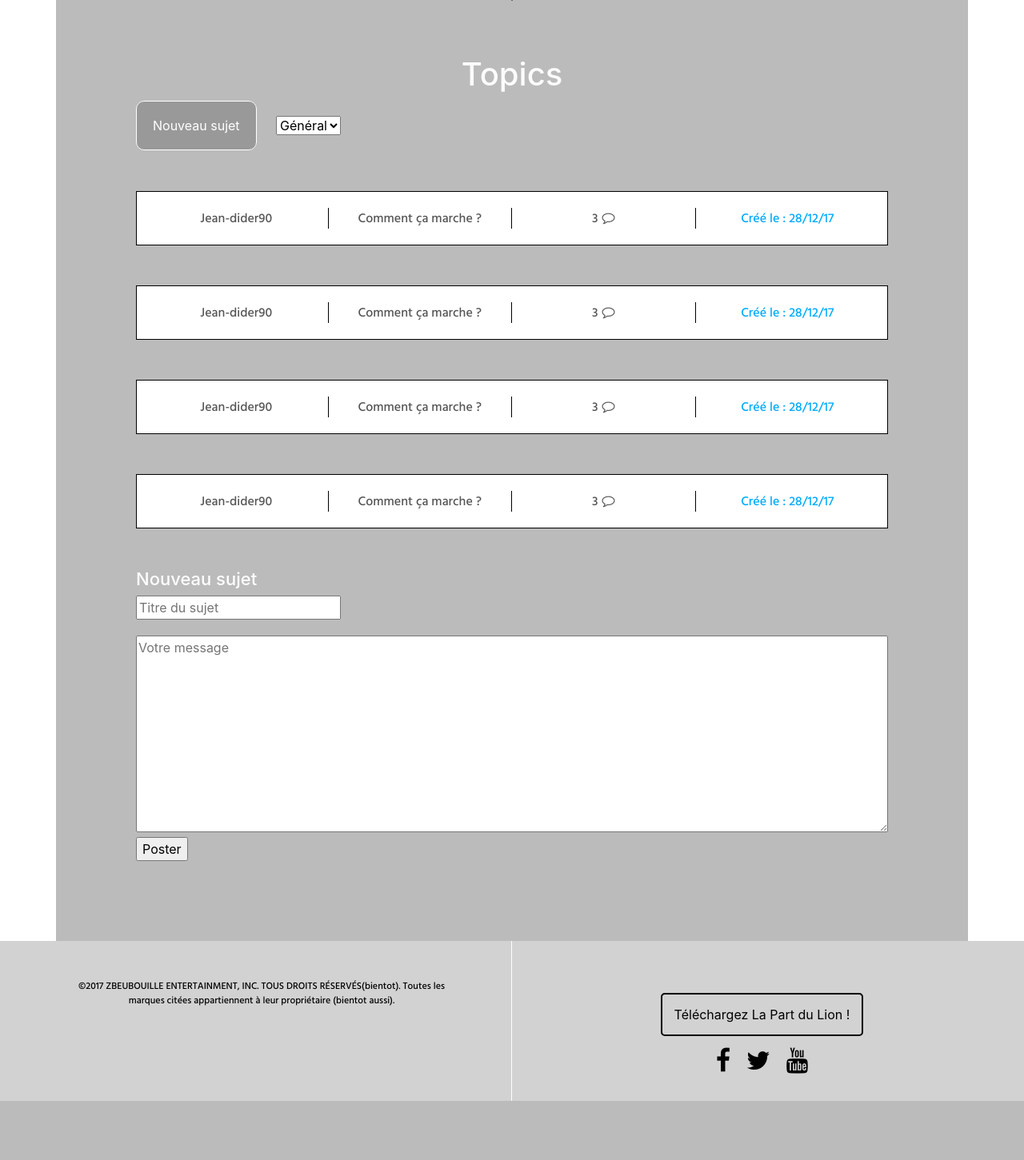
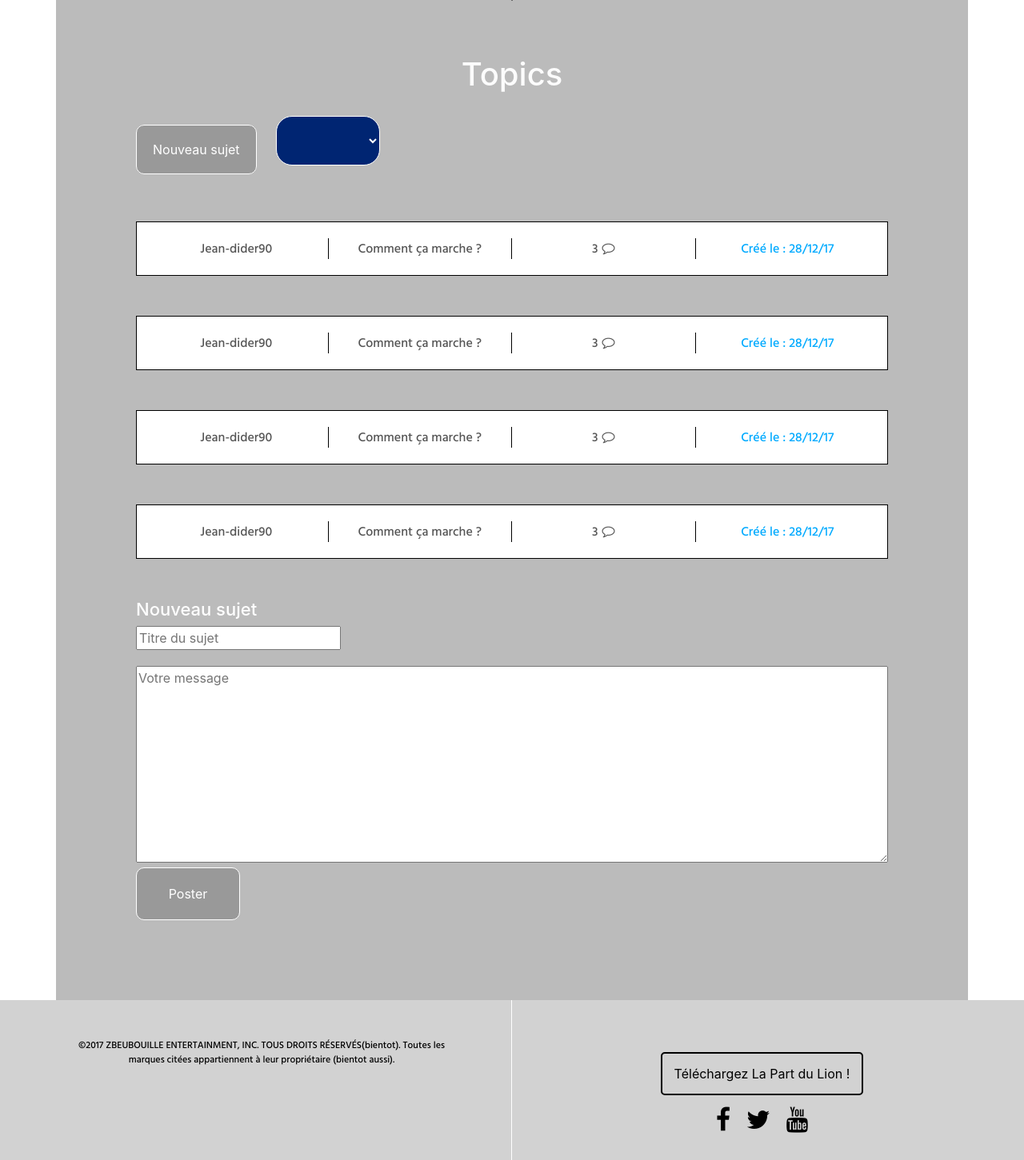
Before and after one commit to LeoPetit/La-Part-Du-Lion, a CodeIgniter app: page /projet_licence/index.php/Forum_Controller in a window 1280 px wide. Shown: the part 174-1625 px from the top of the page at 80% size. Before the commit the page ends 1551 px from the top, so only its background shows below. Run offline with CodeIgniter, Linux system fonts and the light colour scheme; some libraries are stand-ins or nearby versions.

Commit message:
css updates

```diff
--- a/Web/application/CSS/forum.css
+++ b/Web/application/CSS/forum.css
@@ -132,6 +132,16 @@
     width:100%;
 }
 
+#validPost{
+    background-color: #999999;
+    color: white;
+    width: 130px;
+}
+
+#validPost:hover{
+    background-color: #555555;
+}
+
 form.form_topic{
     text-align: left;
 }
@@ -140,6 +150,24 @@ input#newTopic.inputData{
     margin-bottom: 20px;
 }
 
+select{
+    padding: 30px;
+    margin-right: 20px;
+    border: 1px solid white;
+    border-radius: 20px;
+    background-color: #002572;
+    color: white;
+    height: 55px;
+    width: 130px;
+}
+
+option{
+    height: 50px;
+    border: 1px solid white;
+    border-radius: 10px;
+    background-color: #555555;
+    color: white;
+}
 @media only screen and (max-width: 990px) {
     .listTopics{
         margin-top: 200px;
--- a/Web/application/views/Forum/topics.php
+++ b/Web/application/views/Forum/topics.php
@@ -27,7 +27,7 @@ session_start();
 
         <div class="interactZone">
             <?php echo anchor('Forum_Controller/index#newTopic', 'Nouveau sujet', 'id="createTopics" class="forumButton"') ?>
-            <select>
+            <select id="zone">
                 <option value="Général">
                     <?php echo anchor('Forum_Controller/index', 'Général', '') ?>
                 </option>
@@ -134,8 +134,9 @@ session_start();
             echo form_textarea($data);
 
             $data = array(
+                'id'            => 'validPost',
                 'name'          => 'validerPost',
-                'class'         => 'validPost',
+                'class'         => 'validPost forumButton',
                 'value'         => 'Poster',
             );
 
```
